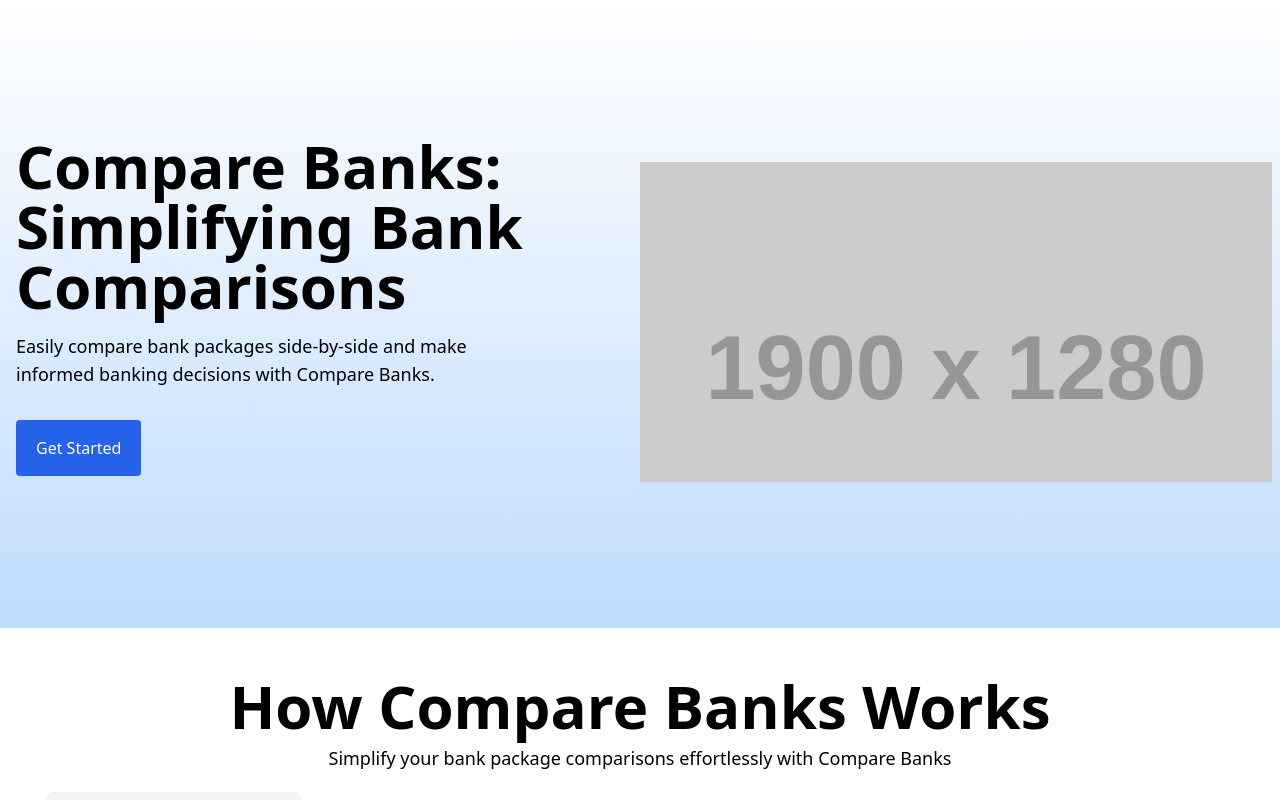
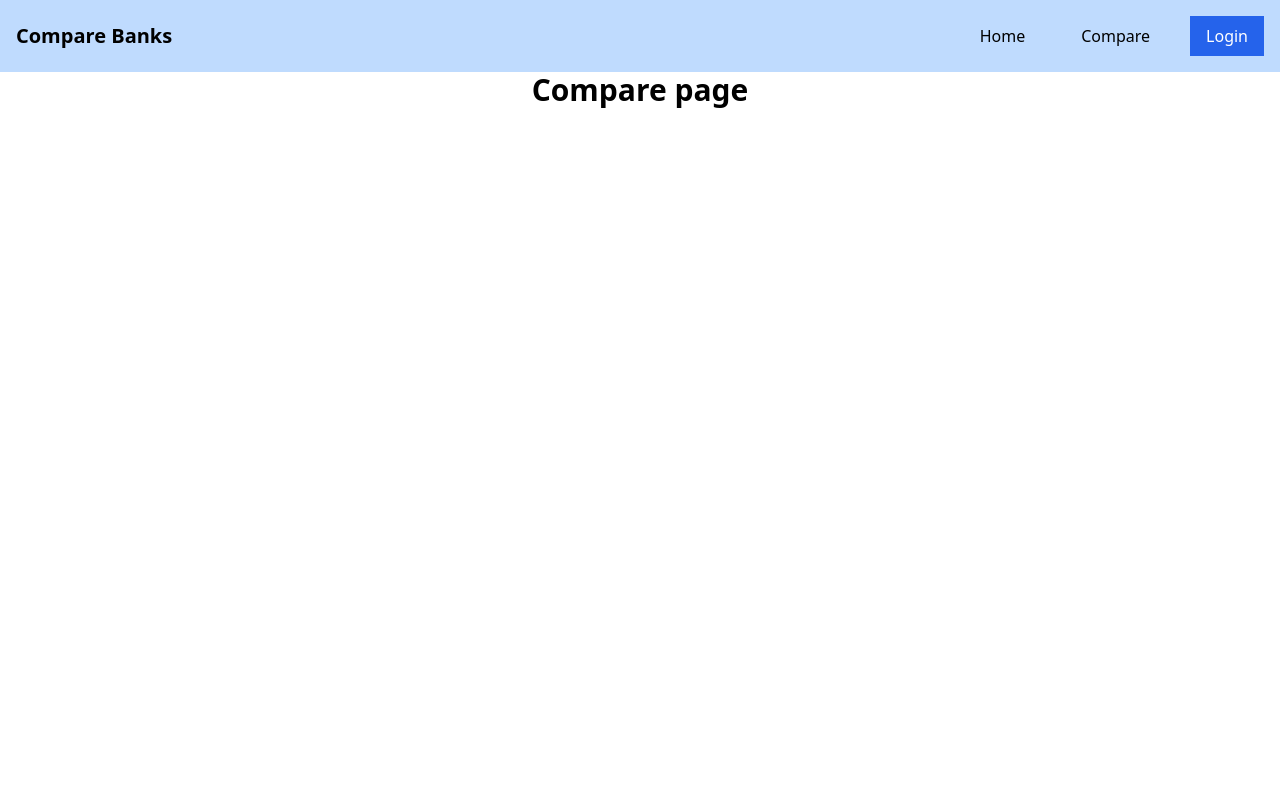
Before and after one commit to OptimusJc/Compare_Banks, a React (Vite) app in the folder frontend/: page /compare in a window 1280 px wide. Shown: the top 800 px of the page. Built offline with nearby package versions, Linux system fonts and the light colour scheme.

Commit message:
Add navigation section

```diff
--- /dev/null
+++ b/frontend/src/components/Navbar.tsx
@@ -0,0 +1,51 @@
+import React, { useState } from 'react';
+
+export default function Navbar() {
+  const [isMenuOpen, setIsMenuOpen] = useState(false);
+
+  const toggleMenu = () => {
+    setIsMenuOpen(!isMenuOpen);
+  };
+
+  return (
+    <div className='bg-blue-200'>
+      <nav className='container mx-auto flex items-center justify-between p-4'>
+        <p className='text-xl font-bold'>Compare Banks</p>
+        <button
+          className='text-3xl focus:outline-none md:hidden'
+          onClick={toggleMenu}
+        >
+          {isMenuOpen ? '✖' : '☰'}
+        </button>
+        <ul
+          className={`absolute left-0 top-16 w-full bg-blue-200 md:static md:flex md:w-auto md:space-x-6 md:bg-transparent ${isMenuOpen ? 'block' : 'hidden'}`}
+        >
+          <li className='text-center'>
+            <a
+              href='/'
+              className='block px-4 py-2 hover:bg-gray-700 md:hover:bg-transparent'
+            >
+              Home
+            </a>
+          </li>
+          <li className='text-center'>
+            <a
+              href='/compare'
+              className='block px-4 py-2 hover:bg-gray-700 md:hover:bg-transparent'
+            >
+              Compare
+            </a>
+          </li>
+          <li className='text-center'>
+            <a
+              href='/login'
+              className='block bg-blue-600 px-4 py-2 text-white hover:bg-blue-500 md:hover:bg-transparent'
+            >
+              Login
+            </a>
+          </li>
+        </ul>
+      </nav>
+    </div>
+  );
+}
--- a/frontend/src/main.jsx
+++ b/frontend/src/main.jsx
@@ -1,10 +1,19 @@
-import { StrictMode } from "react";
-import { createRoot } from "react-dom/client";
-import "./index.css";
-import App from "./App.jsx";
+import { StrictMode } from 'react';
+import { createRoot } from 'react-dom/client';
+import './index.css';
+import App from './App.jsx';
+import { BrowserRouter as Router, Routes, Route } from 'react-router';
+import Navbar from './components/Navbar';
+import Compare from './pages/Compare.tsx';
 
-createRoot(document.getElementById("root")).render(
+createRoot(document.getElementById('root')).render(
   <StrictMode>
-    <App />
+    <Navbar />
+    <Router>
+      <Routes>
+        <Route index path='/' element={<App />} />
+        <Route index path='/compare' element={<Compare />} />
+      </Routes>
+    </Router>
   </StrictMode>,
 );
--- /dev/null
+++ b/frontend/src/pages/Compare.tsx
@@ -0,0 +1,11 @@
+import React from 'react';
+
+export default function Compare() {
+  return (
+    <div>
+      <div className='text-center'>
+        <h1 className='text-3xl font-bold'>Compare page</h1>
+      </div>
+    </div>
+  );
+}
```
